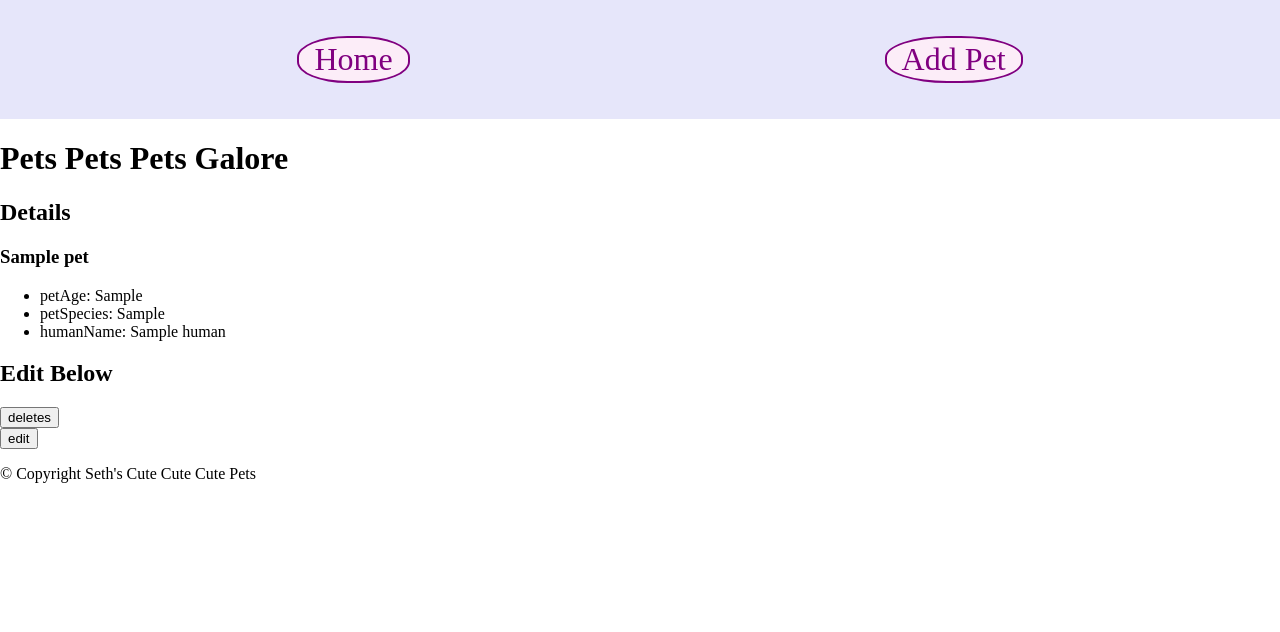
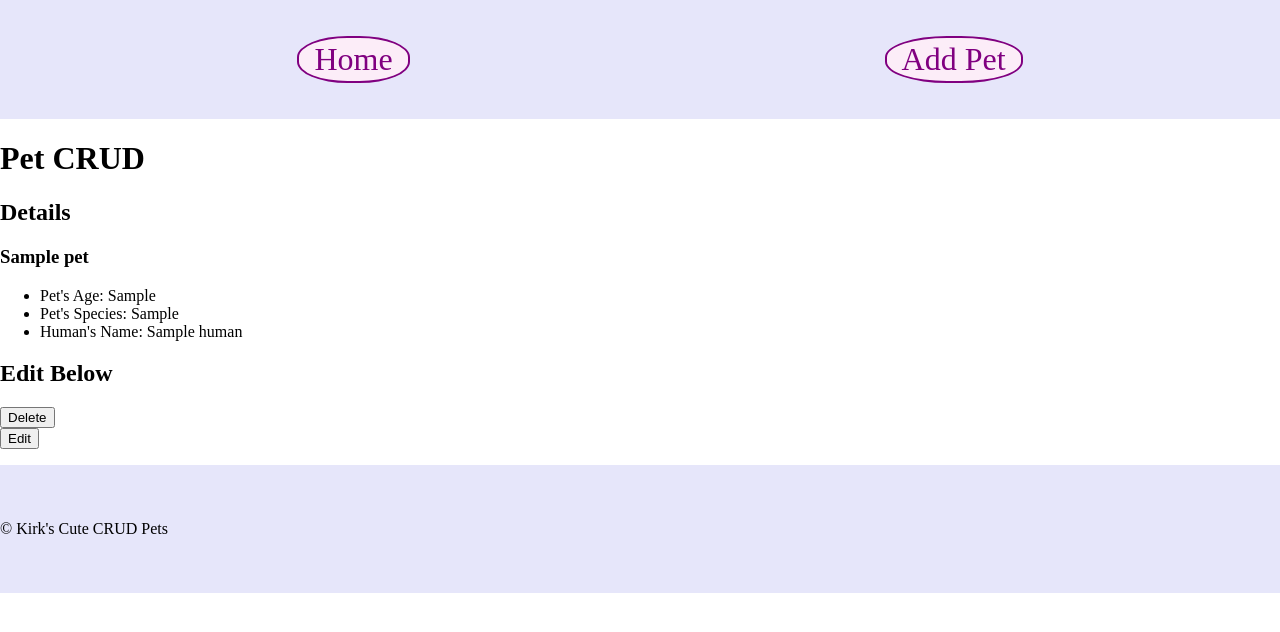
Before and after one commit to SethKalkstein/PHP_MySQLI_CRUD, a PHP site: page /details.php?petID=1 in a window 1280 px wide. Shown: the top 632 px of the page. Run offline with PHP 8.4, Linux system fonts and the light colour scheme; tables that the repository leaves empty or names only in its code hold one stand-in row (values such as "Sample post"); a stand-in replaces the project's code that opens the database connection.

Commit message:
a few minor changes

```diff
--- a/add.php
+++ b/add.php
@@ -55,7 +55,8 @@
 			$sqlPets = "INSERT INTO Pet(petAge, petSpecies, petName, humanID) Values($petAge, '$petSpecies', '$petName', '$randomHuman');";
 
 			if(mysqli_query($conn, $sqlPets)){
-			//redirect to homepage
+			//clsoe database and redirect to homepage
+				mysqli_close($conn);
 				header("location: index.php");
 			} else {
 				//generate error message
--- a/details.php
+++ b/details.php
@@ -8,6 +8,7 @@
 		$sqlDelete = "DELETE FROM Pet WHERE petID = $id_to_delete";
 		//redirects to index on delete
 		if(mysqli_query($conn, $sqlDelete)){
+			mysqli_close($conn);
 			header("location: index.php");
 		} else{
 			echo "query error: ".mysqli_error($conn);
@@ -15,20 +16,18 @@
 
 	}
 
-		//initialize error message array
-		$inputErrors = array("petName" => "", "petAge" => "", "petSpecies" => "");
+	//initialize error message array
+	$inputErrors = array("petName" => "", "petAge" => "", "petSpecies" => "");
 
-		//acceptable characters
-		$isValid = array("'", "-", ",", ".", " ");
+	//acceptable characters
+	$isValid = array("'", "-", ",", ".", " ");
 
 	//check to see if submit for edit has been pressed
 	if(isset($_POST["submit"])){
 		//get pet ID from URL
 		$petID = $_GET['petID'];
-		echo "<br/>Submit Edit Pet ID: ".$petID."<br/>";
 		//get the human name associated with the pet
 		$selectedHuman = $_POST["humanName"];
-		echo "<br/> THis is the newly selected Human: ".$selectedHuman;
 
 		//check for empy input fields
 		if(empty($_POST["petName"])){
@@ -79,6 +78,7 @@
 
 			//execute query
 			if(mysqli_query($conn, $sqlUpdate)){
+				mysqli_close($conn);
 			//stay on current page
 				header("location: #");
 			} else {
@@ -153,6 +153,7 @@
 		//error messages if GET attribute doesn't exist
 		echo "NO GET";
 		echo "upload problems as follows: " . mysqli_error($conn);
+		mysqli_close($conn);
 	}
  ?>
 
@@ -164,10 +165,14 @@
 		<?php if($pet): ?>
 			<h3><?php echo htmlspecialchars($pet[petName]); ?></h3>
 			<ul>
-				<?php foreach($pet as $meow => $purr): ?>
-					<?php if($meow != "petID" && $meow != "petName"): ?>
+				<?php
+					$labels = ["petAge" => "Pet's Age", "petSpecies" => "Pet's Species", "humanName" => "Human's Name"];
+
+					foreach($pet as $tableColumn => $recordValue):
+
+						if($tableColumn != "petID" && $tableColumn != "petName"): ?>
 						<li>
-							<?php echo htmlspecialchars($meow) . ": " . htmlspecialchars($purr); ?>
+							<?php echo htmlspecialchars($labels[$tableColumn]) . ": " . htmlspecialchars($recordValue); ?>
 						</li>
 					<?php endif; ?>
 				<?php endforeach; ?>
@@ -215,12 +220,12 @@
 		<!-- delete form -->
 			<form action="details.php" method="POST">
 				<input type="hidden" name="id_to_delete" value="<?php echo $pet['petID'] ?>">
-				<input type="submit" name="delete" value="deletes">
+				<input type="submit" name="delete" value="Delete">
 			</form>
-			<!-- edit form that can enable another form instead of the delete values on the same page? -->
+			<!-- Edit form that will enable another form for editing and replaces the delete form on this page -->
 			<form action="details.php?petID=<?php echo $petID ?> " method="POST">
 				<input type="hidden" name="is_editable" value="<?php echo $isEditable ?>">
-				<input type="submit" name="edit" value="edit">
+				<input type="submit" name="edit" value="Edit">
 			</form>
 
 		<?php endif; ?>
--- a/index.php
+++ b/index.php
@@ -21,8 +21,6 @@
 
 <?php require("templates/header.php");?>
 
-	<h2>PhP MySql connection test</h2>
-
 	<h3>Pets from Database</h3>
 
 	<?php $petCount = count($pets); ?>
--- a/templates/footer.php
+++ b/templates/footer.php
@@ -1,5 +1,5 @@
 	<footer>
-		<p>&copy Copyright Seth's Cute Cute Cute Pets</p>
+		<p>&copy Kirk's Cute CRUD Pets</p>
 	</footer>
 </body>
 
--- a/templates/header.php
+++ b/templates/header.php
@@ -1,9 +1,9 @@
 <!DOCTYPE html>
 <html>
 <head>
-	<title>Database Connection Test</title>
+	<title>Pet Crud</title>
 </head>
-<!-- girlfriend was unhappy with the way that the nav looked, so made it more palatable for her. Who needs flowers -->
+<!-- girlfriend was unhappy with the way that the nav looked, so made it more palatable for her. -->
 <style type="text/css">
 	header, body {
 		margin: 0;
@@ -39,9 +39,10 @@
 		color: #b51d8c;
 	}
 
-	/* nav ul li:hover {
-		background-color: #fad9f1;
-	} */
+	footer {
+		background-color: lavender;
+		line-height: 8rem;
+	}
 
 </style>
 <body>
@@ -52,5 +53,5 @@
 				<li><a href="add.php">Add Pet</a></li>
 			</ul>
 		</nav>
-		<h1>Pets Pets Pets Galore</h1>
+		<h1>Pet CRUD</h1>
 	</header>
```
Also changed, not shown: 1 other file.
